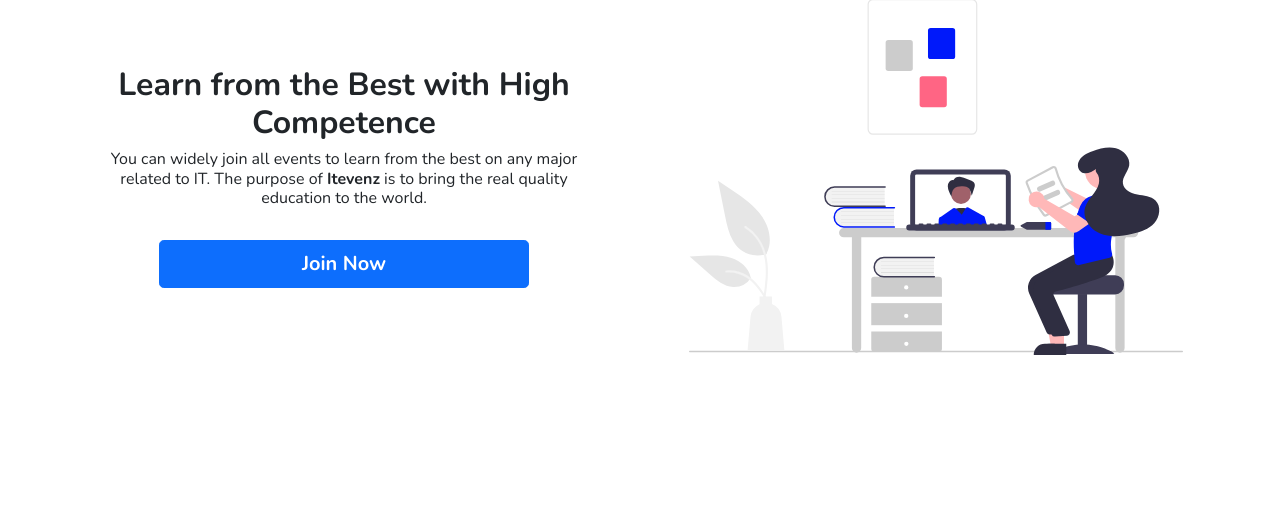
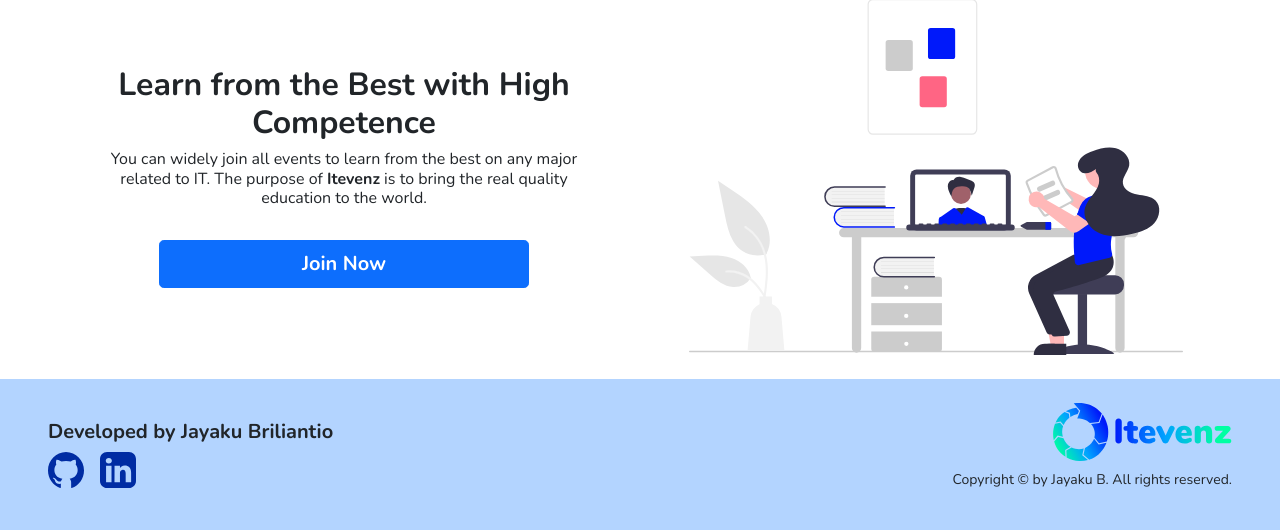
Before and after one commit to ukayaj620/itevenz, a Python web app: template templates/company/about.html in a window 1280 px wide. Shown: the part 523-1053 px from the top of the page. Before the commit the page ends 878 px from the top, so only its background shows below. Run offline with Jinja, Linux system fonts and the light colour scheme; the template is opened without the code that fills it, so the values that code supplies are empty.

Commit message:
feat: add footer

```diff
--- a/templates/company/about.html
+++ b/templates/company/about.html
@@ -31,3 +31,23 @@
   </div>
 </div>
 {% endblock %}
+
+{% block footer %}
+<footer class="text-center w-100 d-flex flex-lg-row flex-column container-fluid align-items-center justify-content-between p-4" style="background-color: #b3d4ff;">
+  <div class="ms-lg-4">
+    <h5 class="fw-bold mb-2">Developed by Jayaku Briliantio</h5>
+    <div class="d-flex flex-row align-items-center justify-content-center justify-content-lg-start">
+      <a class="me-3" target="_blank" href="https://github.com/ukayaj620/">
+        <img src="{{ url_for('static', filename='/images/github.svg') }}" width="36">
+      </a>
+      <a target="_blank" href="https://www.linkedin.com/in/neartojayakubriliantio/">
+        <img src="{{ url_for('static', filename='/images/linkedin.svg') }}" width="36">
+      </a>
+    </div>
+  </div>
+  <div class="mt-4 mt-lg-0 me-lg-4 d-flex flex-column align-items-center align-items-lg-end">
+    <img src="{{ url_for('static', filename='images/brand.svg') }}" width="180">
+    <p class="mt-2 small">Copyright © by Jayaku B. All rights reserved.</p>
+  </div>
+</footer>
+{% endblock %}
--- a/templates/layout/base.html
+++ b/templates/layout/base.html
@@ -77,9 +77,8 @@
     {% block content %}
     {% endblock %}
   </main>
-  <footer class="bg-light text-center">
-
-  </footer>
+  {% block footer %}
+  {% endblock %}
   {% block js %}
   {% endblock %}
 </body>
```
Also changed, not shown: templates/company/event.html (+21 -1 lines), static/images/github.svg (added), static/images/linkedin.svg (added).
